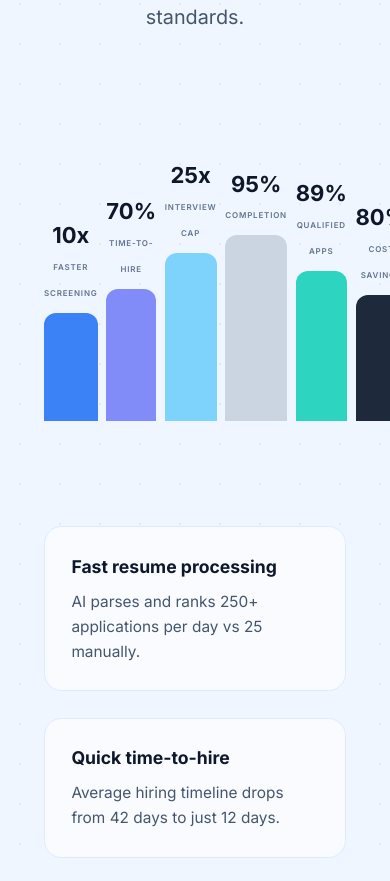
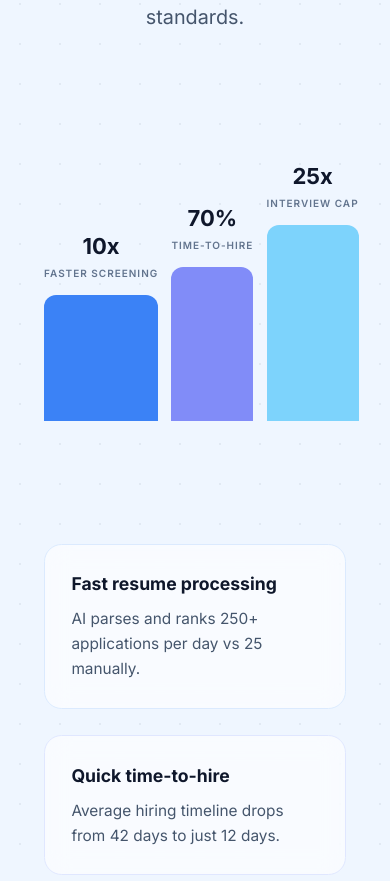
Before and after one commit to shahabas07/RecruiterAI, a React (Vite) app: page / in a window 390 px wide. Shown: the part 2311-3192 px from the top of the page. Built offline with nearby package versions, Linux system fonts and the light colour scheme.

Commit message:
fix: restore horizontal scroll for bar graph on mobile

```diff
--- a/src/components/BentoFeatures.tsx
+++ b/src/components/BentoFeatures.tsx
@@ -3,9 +3,19 @@ import { useEffect, useRef, useState } from 'react';
 
 export function BentoFeatures() {
   const [isVisible, setIsVisible] = useState(false);
+  const [isMobile, setIsMobile] = useState(false);
   const chartRef = useRef<HTMLDivElement>(null);
 
   useEffect(() => {
+    // Check for mobile on mount and resize
+    const checkMobile = () => {
+      setIsMobile(window.innerWidth < 768);
+    };
+
+    checkMobile();
+    window.addEventListener('resize', checkMobile);
+
+    // Observer for chart animation
     const observer = new IntersectionObserver(
       ([entry]) => {
         if (entry.isIntersecting) {
@@ -20,6 +30,7 @@ export function BentoFeatures() {
     }
 
     return () => {
+      window.removeEventListener('resize', checkMobile);
       if (chartRef.current) {
         observer.unobserve(chartRef.current);
       }
@@ -52,18 +63,18 @@ export function BentoFeatures() {
         </div>
 
         {/* Bar Chart Section */}
-        <div className="mb-24">
-          <div ref={chartRef} className="flex justify-between gap-2 md:gap-4 h-[300px] md:h-[450px] items-end">
+        <div className="mb-24 overflow-x-auto pb-4 scrollbar-hide -mx-4 px-4 md:overflow-visible md:pb-0 md:mx-0 md:px-0">
+          <div ref={chartRef} className="flex justify-between gap-3 md:gap-4 h-[300px] md:h-[450px] items-end min-w-[600px] md:min-w-0 pr-4 md:pr-0">
             {bars.map((bar, index) => (
               <div key={index} className="flex-1 flex flex-col items-center justify-end h-full group">
-                <div className="mb-2 md:mb-4 text-center">
+                <div className="mb-3 md:mb-4 text-center w-full">
                   <span className="block text-xl md:text-3xl font-bold text-slate-900">{bar.value}</span>
-                  <span className="text-[8px] md:text-xs uppercase tracking-widest text-slate-500 font-semibold">{bar.label}</span>
+                  <span className="block text-[10px] md:text-xs uppercase tracking-widest text-slate-500 font-semibold mt-1 whitespace-nowrap">{bar.label}</span>
                 </div>
                 <div
                   className={`w-full transition-all duration-1000 ease-out ${bar.shadow}`}
                   style={{
-                    height: isVisible ? `${bar.height * 0.6}px` : '0px',
+                    height: isVisible ? (isMobile ? `${bar.height * 0.7}px` : `${bar.height}px`) : '0px',
                     backgroundColor: bar.color,
                     borderTopLeftRadius: '12px',
                     borderTopRightRadius: '12px'
```
